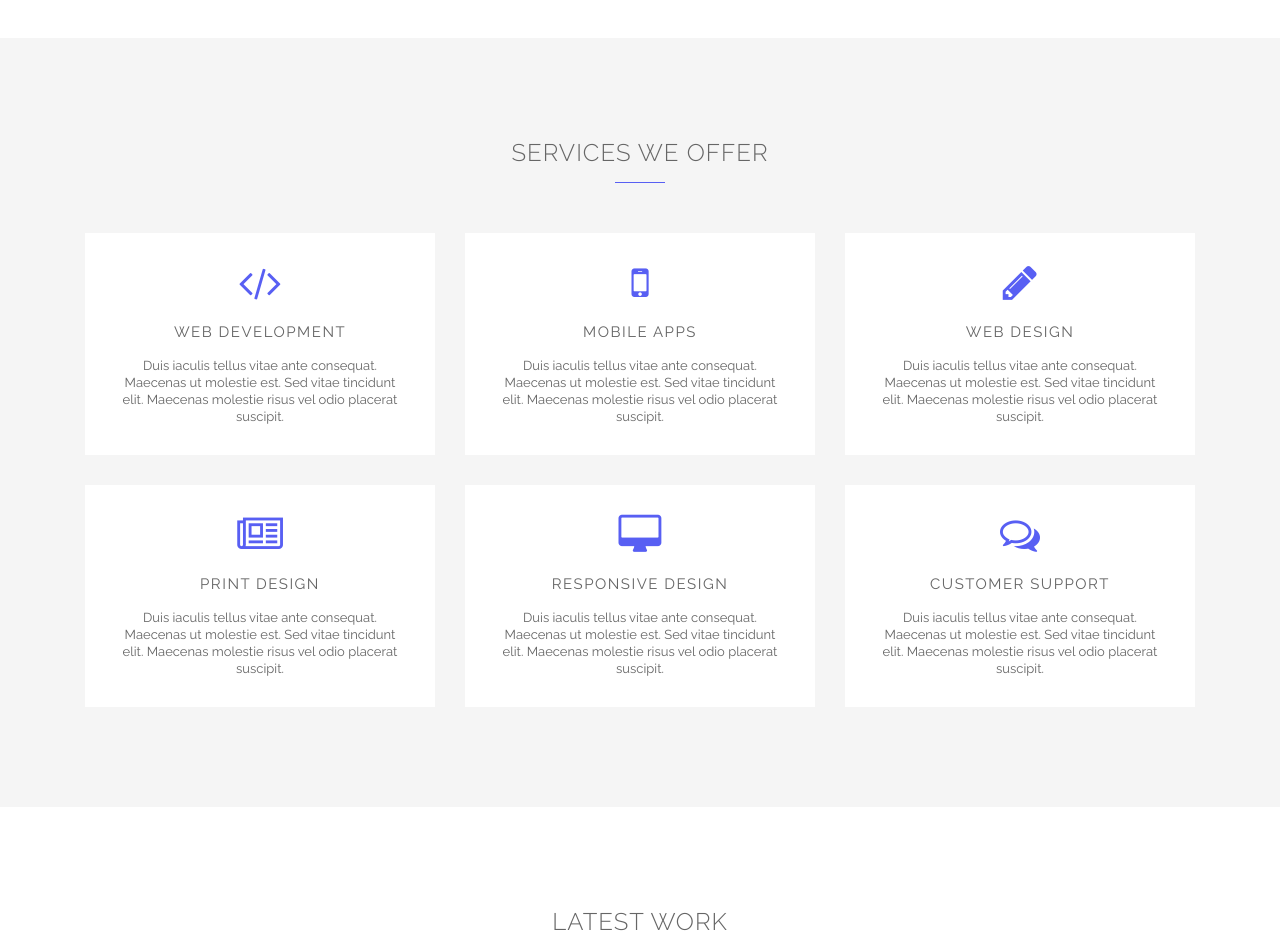
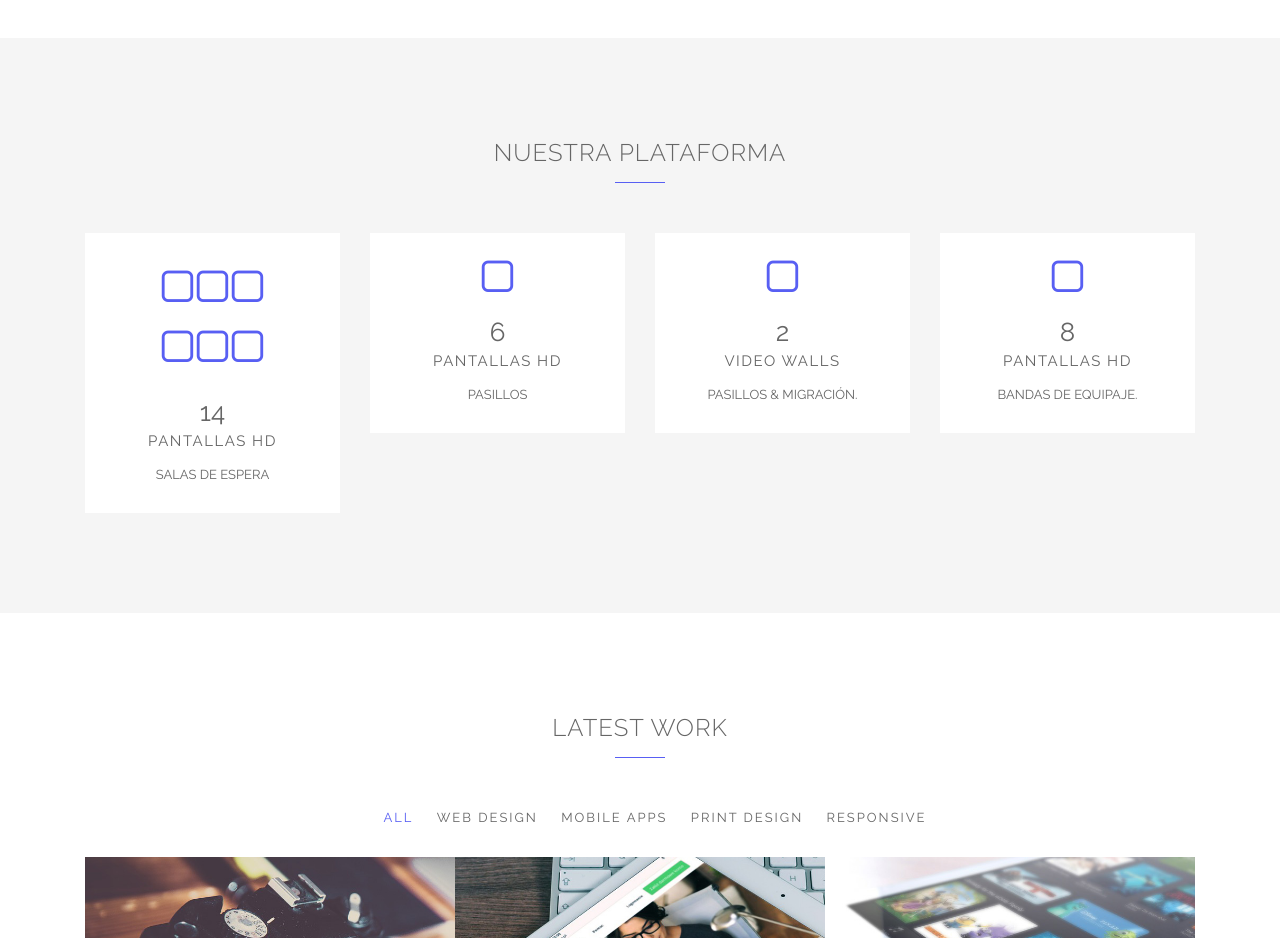
Before and after one commit to WalexTobar/projectPagWeb, a plain HTML site: page index.html in a window 1280 px wide. Shown: the part 1580-2518 px from the top of the page. Drawn offline with nearby package versions, Linux system fonts and the light colour scheme; some packages are replaced by stand-ins of ours.

Commit message:
actualizacion

```diff
--- a/index.html
+++ b/index.html
@@ -308,64 +308,64 @@
 		<div class="container">
 
 			<div class="section-title">
-				<h2 class="font-reg">Services we offer</h2>
+				<h2 class="font-reg">Nuestra Plataforma</h2>
 			</div>
 
 			<ul id="service-items" class="row">
 
 				<!-- service item example 1 -->
-				<li class="col-xlarge-4 col-medium-6 horizon" data-animate-in="opacity:0;duration:750ms;">
+				<li class="col-xlarge-3 col-medium-6 horizon" data-animate-in="opacity:0;duration:750ms;">
 					<div class="service-item">
-						<i class="fa fa-code"></i>
-						<h3 class="font-reg">Web development</h3>
-						<p class="font-reg">Duis iaculis tellus vitae ante consequat. Maecenas ut molestie est. Sed vitae tincidunt elit. Maecenas molestie risus vel odio placerat suscipit.</p>
+						<div width="195px" hight="100px" style=" margin: 5px;">
+						<div width= "auto" hight="50px" style=" margin:0px;">
+						<i class="fa fa-square-o"></i>
+						<i class="fa fa-square-o"></i>
+						<i class="fa fa-square-o"></i>
+						</div>
+						<div width= "auto" hight="50px">
+						<i class="fa fa-square-o"></i>
+						<i class="fa fa-square-o"></i>
+						<i class="fa fa-square-o fa-5x"></i>
+						</div>
+
+						</div>
+						<h1 class="font-reg">14</h1>
+						<h3 class="font-reg">PANTALLAS HD</h3>
+						<p class="font-reg">SALAS DE ESPERA</p>
 					</div>
 				</li>
 
 				<!-- service item example 2 -->
-				<li class="col-xlarge-4 col-medium-6 horizon" data-animate-in="opacity:0;duration:750ms;">
+				<li class="col-xlarge-3 col-medium-6 horizon" data-animate-in="opacity:0;duration:750ms;">
 					<div class="service-item">
-						<i class="fa fa-mobile"></i>
-						<h3 class="font-reg">Mobile Apps</h3>
-						<p class="font-reg">Duis iaculis tellus vitae ante consequat. Maecenas ut molestie est. Sed vitae tincidunt elit. Maecenas molestie risus vel odio placerat suscipit.</p>
+					    <div><i class="fa fa-square-o fa-lg"></i></div>
+
+						<h1 class="font-reg">6</h1>
+						<h3 class="font-reg">PANTALLAS HD</h3>
+						<p class="font-reg">PASILLOS</p>
 					</div>
 				</li>
 
 				<!-- service item example 3 -->
-				<li class="col-xlarge-4 col-medium-6 horizon" data-animate-in="opacity:0;duration:750ms;">
+				<li class="col-xlarge-3 col-medium-6 horizon" data-animate-in="opacity:0;duration:750ms;">
 					<div class="service-item">
-						<i class="fa fa-pencil"></i>
-						<h3 class="font-reg">Web design</h3>
-						<p class="font-reg">Duis iaculis tellus vitae ante consequat. Maecenas ut molestie est. Sed vitae tincidunt elit. Maecenas molestie risus vel odio placerat suscipit.</p>
+						<i class="fa fa-square-o fa-lg"></i>
+						<h1 class="font-reg">2</h1>
+						<h3 class="font-reg">VIDEO WALLS</h3>
+						<p class="font-reg">PASILLOS & MIGRACIÓN.</p>
 					</div>
 				</li>
 
 				<!-- service item example 4 -->
-				<li class="col-xlarge-4 col-medium-6 horizon" data-animate-in="opacity:0;duration:750ms;">
+				<li class="col-xlarge-3 col-medium-6 horizon" data-animate-in="opacity:0;duration:750ms;">
 					<div class="service-item">
-						<i class="fa fa-newspaper-o"></i>
-						<h3 class="font-reg">Print design</h3>
-						<p class="font-reg">Duis iaculis tellus vitae ante consequat. Maecenas ut molestie est. Sed vitae tincidunt elit. Maecenas molestie risus vel odio placerat suscipit.</p>
+						<i class="fa fa-square-o fa-lg"></i>
+						<h1 class="font-reg">8</h1>
+						<h3 class="font-reg">PANTALLAS HD</h3>
+						<p class="font-reg">BANDAS DE EQUIPAJE.</p>
 					</div>
 				</li>
 
-				<!-- service item example 5 -->
-				<li class="col-xlarge-4 col-medium-6 horizon" data-animate-in="opacity:0;duration:750ms;">
-					<div class="service-item">
-						<i class="fa fa-desktop"></i>
-						<h3 class="font-reg">Responsive design</h3>
-						<p class="font-reg">Duis iaculis tellus vitae ante consequat. Maecenas ut molestie est. Sed vitae tincidunt elit. Maecenas molestie risus vel odio placerat suscipit.</p>
-					</div>
-				</li>
-
-				<!-- service item example 6 -->
-				<li class="col-xlarge-4 col-medium-6 horizon" data-animate-in="opacity:0;duration:750ms;">
-					<div class="service-item">
-						<i class="fa fa-comments-o"></i>
-						<h3 class="font-reg">Customer support</h3>
-						<p class="font-reg">Duis iaculis tellus vitae ante consequat. Maecenas ut molestie est. Sed vitae tincidunt elit. Maecenas molestie risus vel odio placerat suscipit.</p>
-					</div>
-				</li>
 
 			</ul>
 
```
